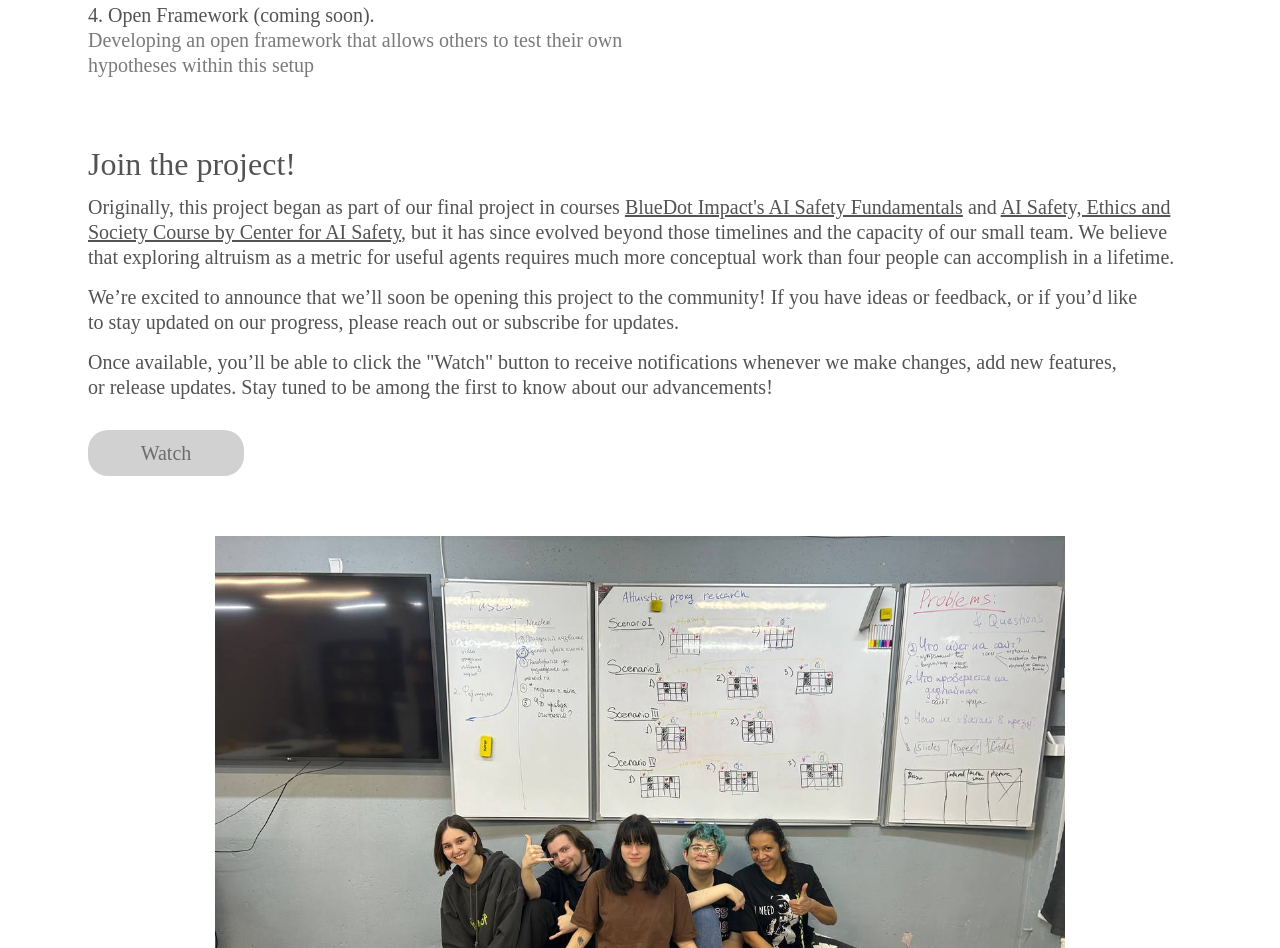
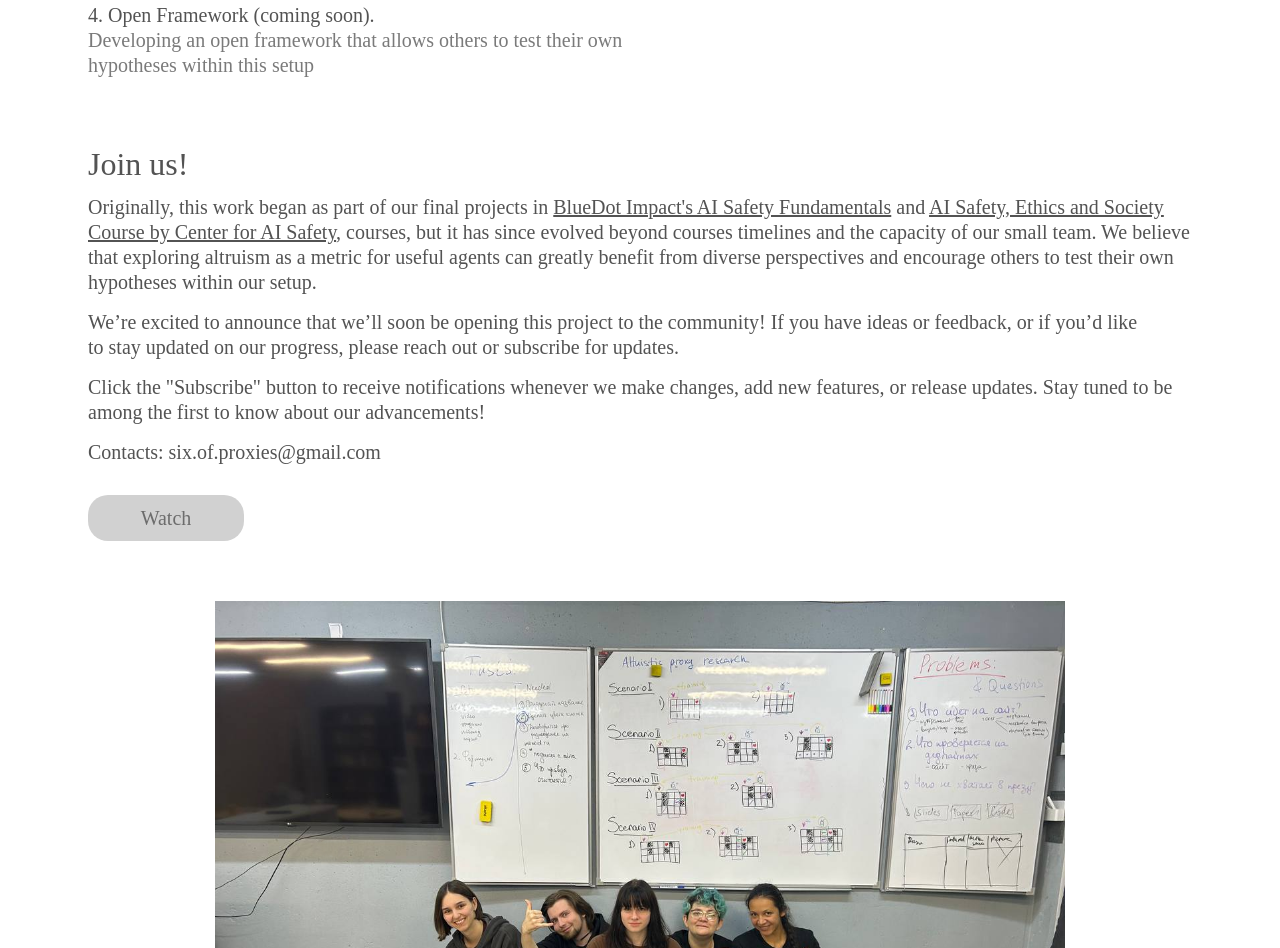
Before and after one commit to sth-strange/RL-for-Empowerment, a plain HTML site: page index.html in a window 1280 px wide. Shown: the part 1778-2726 px from the top of the page. Drawn offline with nearby package versions, Linux system fonts and the light colour scheme; a web font is replaced by a local one.

Commit message:
Update index.html

```diff
--- a/index.html
+++ b/index.html
@@ -77,13 +77,14 @@
   <div class="dotted"></div>
   <div class="text long_text paragraph short_text">4. Open Framework (coming soon).</div>
   <div class="text grey_text short_text">Developing an&nbsp;open framework that&nbsp;allows others to&nbsp;test their&nbsp;own hypotheses within&nbsp;this&nbsp;setup</div>
-  <div class="subtitle">Join the&nbsp;project!</div>
-  <div class="text long_text paragraph">Originally, this project began as&nbsp;part of&nbsp;our final project in&nbsp;courses
-    <a href="https://aisafetyfundamentals.com" class="custom_link">BlueDot Impact's AI Safety Fundamentals</a>
+  <div class="subtitle">Join us!</div>
+  <div class="text long_text paragraph">Originally, this work began as part of our final projects in
+    <a href="https://aisafetyfundamentals.com/" class="custom_link">BlueDot Impact's AI Safety Fundamentals</a>
     and
-    <a href="https://www.aisafetybook.com/virtual-course" class="custom_link">AI Safety, Ethics and Society Course by Center for AI Safety</a>, but it has since evolved beyond those timelines and the capacity of our small team. We believe that exploring altruism as a metric for useful agents requires much more conceptual work than four people can accomplish in a lifetime.</div>
+    <a href="https://www.aisafetybook.com/virtual-course" class="custom_link">AI Safety, Ethics and Society Course by Center for AI Safety</a>, courses, but it has since evolved beyond courses timelines and the capacity of our small team. We believe that exploring altruism as a metric for useful agents can greatly benefit from diverse perspectives and encourage others to test their own hypotheses within our setup.</div>
     <div class="text long_text paragraph">We’re excited to&nbsp;announce that we’ll soon be opening this project to&nbsp;the&nbsp;community! If you have ideas or&nbsp;feedback, or&nbsp;if you’d like to&nbsp;stay updated on&nbsp;our&nbsp;progress, please reach out or&nbsp;subscribe for&nbsp;updates.</div>
-    <div class="text long_text paragraph">Once available, you’ll be&nbsp;able to&nbsp;click the&nbsp;"Watch" button to&nbsp;receive notifications whenever we make changes, add new features, or&nbsp;release updates. Stay tuned to&nbsp;be&nbsp;among the&nbsp;first to&nbsp;know about our&nbsp;advancements!</div>
+    <div class="text long_text paragraph">Сlick the "Subscribe" button to receive notifications whenever we make changes, add new features, or release updates. Stay tuned to be among the first to know about our advancements!</div>
+    <div class="text long_text paragraph">Contacts: six.of.proxies@gmail.com</div>
     <div class="button button_distance non_active width_button watch_button">
       <div class="button_text non_active_text">Watch</div>
     </div>
```
